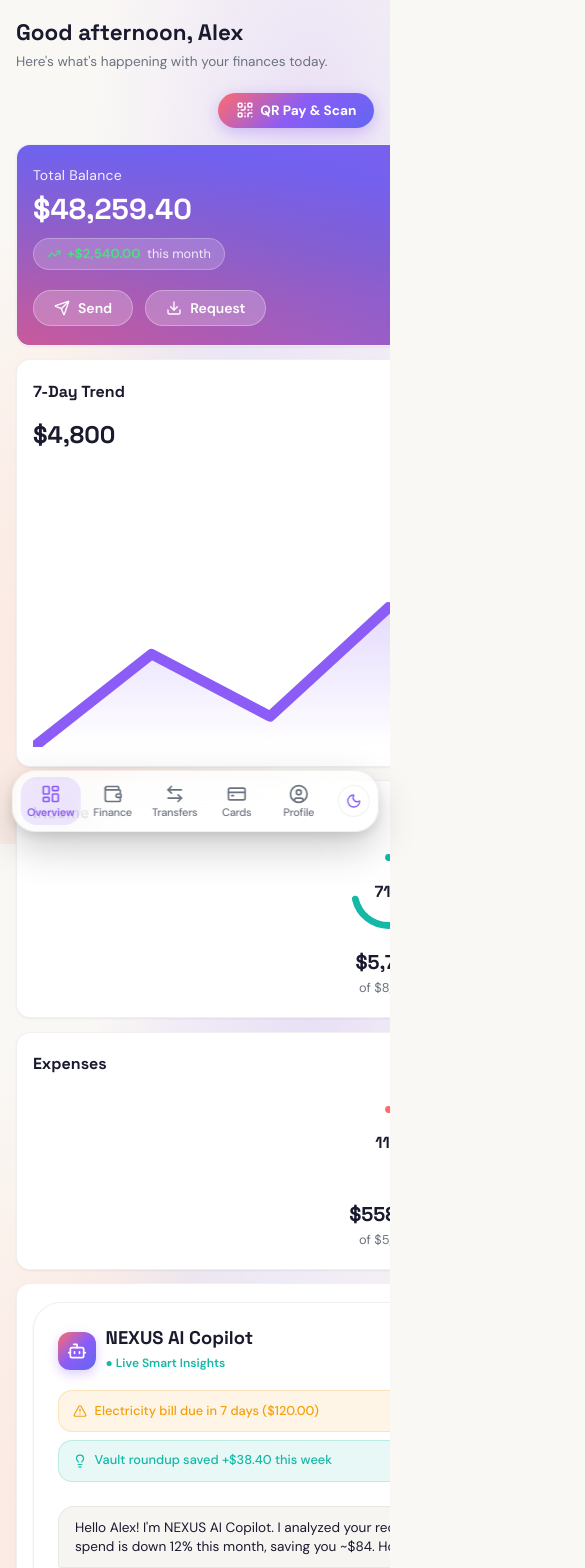
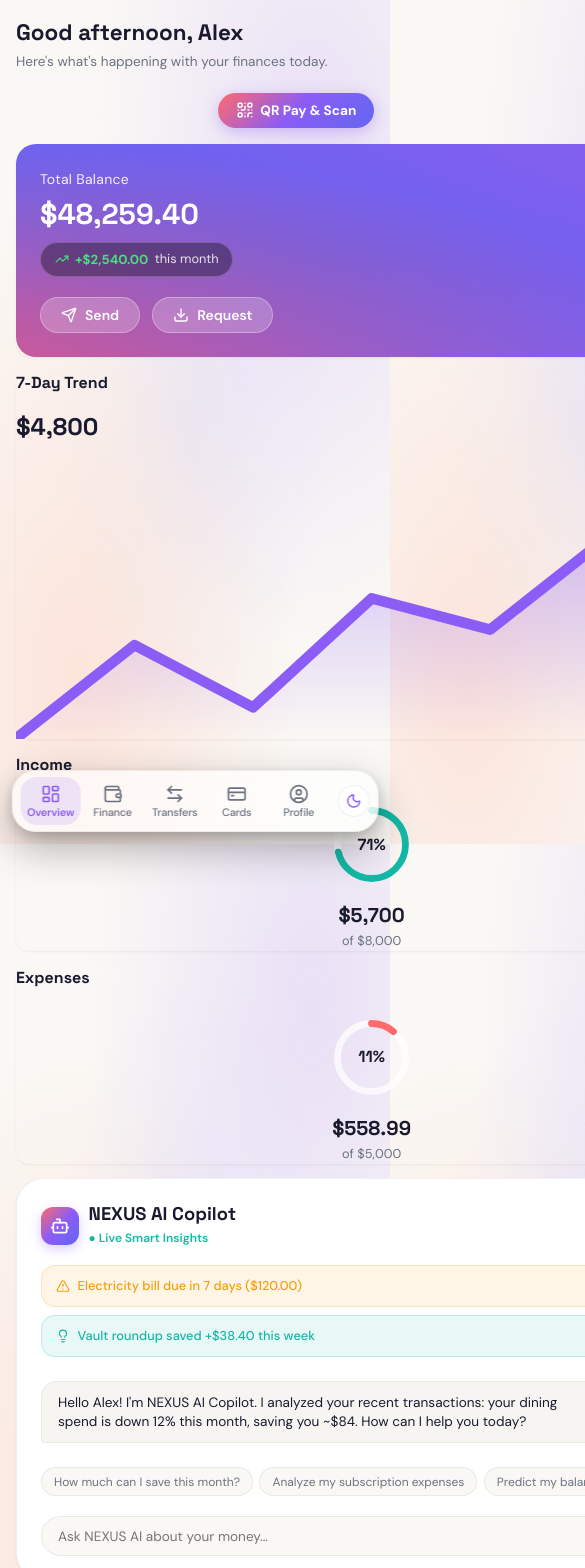
Before and after one commit to FinnSkers/NEXUSbanking, a React (Vite) app: page / in a window 390 px wide. Shown: the top 1568 px of the page, 585 px wide, since content can reach past the window. Built offline with nearby package versions, Linux system fonts and the light colour scheme.

Commit message:
fix: restructure Bento grid into 4 balanced 12-column rows and fix fixed navbar containing block

```diff
--- a/src/App.css
+++ b/src/App.css
@@ -1,9 +1,9 @@
 .app {
   padding-top: 2rem;
-  padding-bottom: calc(6rem + env(safe-area-inset-bottom, 0px));
+  padding-bottom: calc(7rem + env(safe-area-inset-bottom, 0px));
   min-height: 100vh;
   width: 100%;
-  overflow-x: hidden;
+  box-sizing: border-box;
 }
 
 .tab-content {
@@ -11,13 +11,17 @@
   width: 100%;
   margin: 0 auto;
   padding: 0 max(1rem, 2.5vw) 2.5rem;
-  animation: fadeIn 0.4s var(--ease-out-expo) both;
+  animation: fadeInOnly 0.3s ease both;
   box-sizing: border-box;
+}
+
+@keyframes fadeInOnly {
+  from { opacity: 0; }
+  to { opacity: 1; }
 }
 
 .tab-header {
   margin-bottom: 1.75rem;
-  animation: fadeInUp 0.5s var(--ease-out-expo) both;
 }
 
 .tab-header h1 {
@@ -51,7 +55,7 @@
 @media (max-width: 768px) {
   .app {
     padding-top: 1.25rem;
-    padding-bottom: calc(5.5rem + env(safe-area-inset-bottom, 0px));
+    padding-bottom: calc(6rem + env(safe-area-inset-bottom, 0px));
   }
 
   .tab-header {
--- a/src/components/BentoGrid.jsx
+++ b/src/components/BentoGrid.jsx
@@ -46,8 +46,16 @@ const BentoGrid = () => {
       </div>
 
       <div className="bento-grid">
+        {/* Row 1: Balance (7 cols) + 7-Day Trend (5 cols) */}
+        <div className="col-span-7">
           <BalanceCard balance={overview?.balance} />
+        </div>
+        <div className="col-span-5">
           <SparklineCard />
+        </div>
+
+        {/* Row 2: Income Arc (6 cols) + Expenses Arc (6 cols) */}
+        <div className="col-span-6">
           <ArcCard
             title="Income"
             value={overview?.income || 5700}
@@ -56,6 +64,8 @@ const BentoGrid = () => {
             icon={TrendingUp}
             delay={0.2}
           />
+        </div>
+        <div className="col-span-6">
           <ArcCard
             title="Expenses"
             value={overview?.expenses || 3210}
@@ -64,19 +74,23 @@ const BentoGrid = () => {
             icon={TrendingDown}
             delay={0.3}
           />
+        </div>
 
-        {/* AI Financial Copilot */}
-        <div className="bento-card bento-wide">
+        {/* Row 3: AI Copilot (7 cols) + Budget Analytics (5 cols) */}
+        <div className="col-span-7">
           <AICopilot />
         </div>
-
-        {/* Budget Analytics */}
-        <div className="bento-card bento-wide">
+        <div className="col-span-5">
           <BudgetingAnalytics />
         </div>
 
+        {/* Row 4: Recent Transactions (7 cols) + Quick Send (5 cols) */}
+        <div className="col-span-7">
           <TransactionsList transactions={overview?.recentTransactions} />
+        </div>
+        <div className="col-span-5">
           <QuickSend />
+        </div>
       </div>
 
       <QRPayModal isOpen={showQR} onClose={() => setShowQR(false)} />
--- a/src/styles/bento.css
+++ b/src/styles/bento.css
@@ -25,64 +25,50 @@
   transform: translateY(-2px);
 }
 
-.bento-full {
+/* Explicit 12-Column Grid Spans */
+.col-span-12 {
   grid-column: span 12;
 }
 
-.bento-large {
+.col-span-7 {
+  grid-column: span 7;
+}
+
+.col-span-6 {
   grid-column: span 6;
 }
 
-.bento-wide {
-  grid-column: span 6;
+.col-span-5 {
+  grid-column: span 5;
 }
 
-.bento-small {
+.col-span-4 {
+  grid-column: span 4;
+}
+
+.col-span-3 {
   grid-column: span 3;
 }
 
-/* Tier 2: Large Tablets & Small Laptops (769px to 1100px) */
+/* Tier 2: Large Tablets & Laptops (851px to 1100px) */
 @media (max-width: 1100px) {
   .bento-grid {
-    grid-template-columns: repeat(6, 1fr);
+    grid-template-columns: repeat(12, 1fr);
     gap: 1rem;
   }
 
-  .bento-full,
-  .bento-large,
-  .bento-wide {
-    grid-column: span 6;
+  .col-span-7,
+  .col-span-5 {
+    grid-column: span 12;
   }
 
-  .bento-small {
-    grid-column: span 3;
+  .col-span-6 {
+    grid-column: span 6;
   }
 }
 
-/* Tier 3: Portrait Tablets & Large Phones (541px to 768px) */
-@media (max-width: 768px) {
-  .bento-grid {
-    grid-template-columns: repeat(6, 1fr);
-    gap: 0.85rem;
-  }
-
-  .bento-card {
-    padding: 1.25rem;
-  }
-
-  .bento-full,
-  .bento-large,
-  .bento-wide {
-    grid-column: span 6;
-  }
-
-  .bento-small {
-    grid-column: span 3;
-  }
-}
-
-/* Tier 4: Phones (< 540px) */
-@media (max-width: 540px) {
+/* Tier 3: Tablets & Phones (< 850px) */
+@media (max-width: 850px) {
   .bento-grid {
     grid-template-columns: 1fr;
     gap: 0.85rem;
@@ -93,10 +79,12 @@
     border-radius: var(--radius-md);
   }
 
-  .bento-full,
-  .bento-large,
-  .bento-wide,
-  .bento-small {
+  .col-span-12,
+  .col-span-7,
+  .col-span-6,
+  .col-span-5,
+  .col-span-4,
+  .col-span-3 {
     grid-column: span 1 / -1;
   }
 }
@@ -106,11 +94,15 @@
   position: relative;
   min-height: 200px;
   justify-content: space-between;
+  border: none;
+  background: transparent;
+  padding: 0;
 }
 
 .balance-card .mesh-bg {
   position: absolute;
   inset: 0;
+  border-radius: var(--radius-lg);
   background: radial-gradient(at 20% 80%, hsla(350,90%,65%,0.8), transparent 50%),
               radial-gradient(at 80% 20%, hsla(260,80%,65%,0.8), transparent 50%),
               radial-gradient(at 50% 50%, hsla(230,80%,60%,0.6), transparent 60%),
@@ -127,6 +119,7 @@
   flex-direction: column;
   height: 100%;
   justify-content: space-between;
+  padding: 1.5rem;
 }
 
 .balance-amount {
@@ -142,19 +135,22 @@
   display: inline-flex;
   align-items: center;
   gap: 0.4rem;
-  background: rgba(255, 255, 255, 0.18);
+  background: rgba(0, 0, 0, 0.35);
   backdrop-filter: blur(8px);
   -webkit-backdrop-filter: blur(8px);
-  padding: 0.3rem 0.8rem;
+  padding: 0.35rem 0.85rem;
   border-radius: var(--radius-full);
   font-size: 0.825rem;
-  border: 1px solid rgba(255, 255, 255, 0.25);
+  border: 1px solid rgba(255, 255, 255, 0.2);
   width: fit-content;
 }
 
 .sparkline-card {
   min-height: 200px;
   justify-content: space-between;
+  border: none;
+  background: transparent;
+  padding: 0;
 }
 
 .sparkline-svg {
@@ -170,6 +166,9 @@
   align-items: center;
   text-align: center;
   justify-content: space-between;
+  border: none;
+  background: transparent;
+  padding: 0;
 }
 
 .arc-svg {
--- a/src/styles/navbar.css
+++ b/src/styles/navbar.css
@@ -2,7 +2,7 @@
   position: fixed;
   bottom: calc(1.25rem + env(safe-area-inset-bottom, 0px));
   left: 50%;
-  transform: translate(-50%, 0);
+  transform: translateX(-50%);
   width: fit-content;
   max-width: calc(100vw - 1.5rem);
   margin: 0 auto;
@@ -12,18 +12,18 @@
   backdrop-filter: blur(24px);
   -webkit-backdrop-filter: blur(24px);
   border: 1px solid var(--border-light);
-  box-shadow: 0 16px 40px rgba(0, 0, 0, 0.2), 0 4px 12px rgba(0, 0, 0, 0.1);
+  box-shadow: 0 16px 40px rgba(0, 0, 0, 0.3), 0 4px 12px rgba(0, 0, 0, 0.15);
   display: flex;
   align-items: center;
   justify-content: center;
-  z-index: 1000;
-  animation: navFadeInUp 0.6s var(--ease-out-expo) both;
+  z-index: 9999;
+  animation: navFadeIn 0.4s ease both;
 }
 
-@keyframes navFadeInUp {
+@keyframes navFadeIn {
   from {
     opacity: 0;
-    transform: translate(-50%, 24px);
+    transform: translate(-50%, 16px);
   }
   to {
     opacity: 1;
@@ -83,7 +83,6 @@
   border-radius: 2px;
   background: var(--gradient-primary);
   box-shadow: 0 0 8px var(--accent-violet);
-  animation: scaleIn 0.3s var(--ease-out-expo) both;
 }
 
 .nav-theme-btn {
```
Lines whose indentation alone changed are shown as unchanged.
